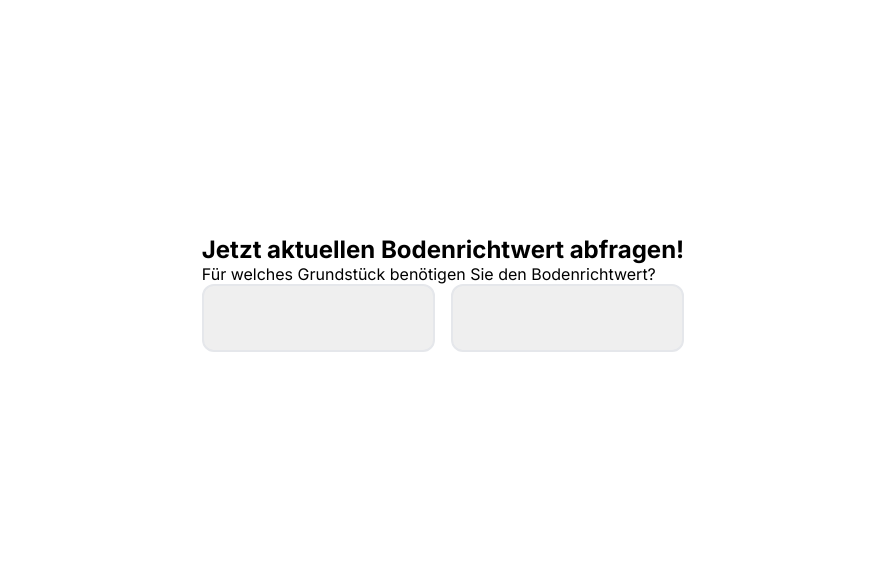
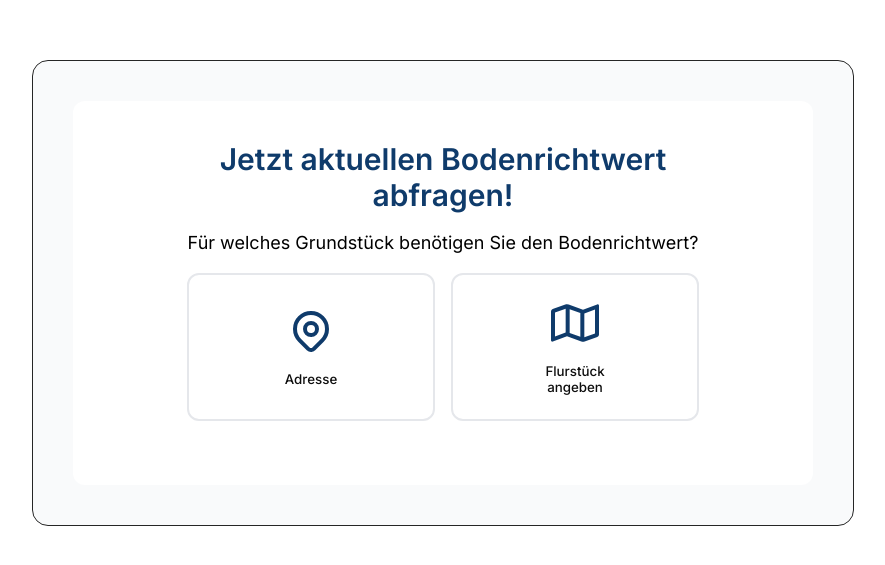
Before and after one commit to ProgrammingWithZakarya/dynamic-multi-step-form, a React (Vite) app: page / in a window 1280 px wide. Shown: the part 107-672 px from the top of the page, without its empty margins (197-1082 px from the left). Built offline with nearby package versions, Linux system fonts and the light colour scheme.

Commit message:
[edit]: redesgined FormGenerator component

```diff
--- a/src/App.tsx
+++ b/src/App.tsx
@@ -1,12 +1,15 @@
 import { form } from "./assets/data";
-import Center from "./components/Center";
+import Card from "./components/Card";
+import Container from "./components/Container";
 import { FormGenerator } from "./components/form";
 
 function App() {
   return (
-    <Center asCard>
-      <FormGenerator form={form} />
-    </Center>
+    <Container>
+      <Card>
+        <FormGenerator form={form} />
+      </Card>
+    </Container>
   );
 }
 
--- a/src/components/Button.tsx
+++ b/src/components/Button.tsx
@@ -6,17 +6,17 @@ interface ButtonProps {
   onClick?(event: MouseEvent): void;
   icon?: ReactNode;
   isDisabled?: boolean;
-  label?: string;
+  children?: ReactNode;
   variant?: "primary" | "secondary";
 }
 
 const Button = (props: ButtonProps) => {
   const {
-    label,
     icon,
     className = "",
     variant = "primary",
     isDisabled,
+    children,
     ...rest
   } = props;
   return (
@@ -25,7 +25,7 @@ const Button = (props: ButtonProps) => {
       disabled={isDisabled}
       {...rest}
     >
-      {!!label && <span className="button__label">{label}</span>}
+      {!!children && <span className="button__label">{children}</span>}
       {!!icon && <span className="button__icon-wrapper">{icon}</span>}
     </button>
   );
--- a/src/components/form/FormGenerator.tsx
+++ b/src/components/form/FormGenerator.tsx
@@ -1,8 +1,8 @@
 import { useState } from "react";
+import { GoArrowLeft, GoArrowRight } from "react-icons/go";
 import { Fields, FormData, Step, Steps } from "../../typs";
-import Center from "../Center";
+import Button from "../Button";
 import StepBox from "../StepBox";
-import Button from "../Button";
 import FieldsRenderer from "./FieldRenderer";
 
 interface FormGeneratorProps {
@@ -32,7 +32,7 @@ const FormGenerator = (props: FormGeneratorProps) => {
       const value = formData[name];
 
       if (!!isRequired && !value) {
-        errors[name] = `${(field.props as any)?.label || name} is required`;
+        errors[name] = `Bitte ${(field.props as any)?.label || name} eingeben`;
       }
 
       if (typeof value === "string") {
@@ -84,7 +84,15 @@ const FormGenerator = (props: FormGeneratorProps) => {
 
   return (
     <div className="form-generator-container">
-      {!!currentStep.title && <h2>{currentStep.title}</h2>}
+      {!!currentStep.title && (
+        <h2
+          style={{
+            marginBottom: currentStep.description ? "1rem" : "2.5rem",
+          }}
+        >
+          {currentStep.title}
+        </h2>
+      )}
       {!!currentStep.description && <p>{currentStep.description}</p>}
 
       {!!currentStep.fields?.length && (
@@ -97,42 +105,40 @@ const FormGenerator = (props: FormGeneratorProps) => {
       )}
 
       {!!currentStep?.steps && currentStep?.steps?.length > 1 && (
-        <Center gap={16}>
+        <div className="step-boxes-container">
           {currentStep.steps.map((stepItem) => (
-            <StepBox key={stepItem.name} onClick={() => goToStep(stepItem)}>
-              <h4>{stepItem.title}</h4>
-            </StepBox>
+            <StepBox
+              key={stepItem.name}
+              label={stepItem.name}
+              icon={stepItem.icon}
+              onClick={() => goToStep(stepItem)}
+            />
           ))}
-        </Center>
+        </div>
       )}
 
-      <div
-        style={{
-          display: "flex",
-          alignItems: "center",
-          justifyContent: "space-between",
-        }}
-      >
-        <div>
+      <div className="steps-handlers-wrapper">
+        <div className="prev-button-wrapper">
           {stepPath.length !== 1 && (
             <Button
               type="button"
+              variant="secondary"
               onClick={goToPrevStep}
+              icon={<GoArrowLeft />}
               isDisabled={stepPath.length === 1}
-            >
-              Prev
-            </Button>
+            ></Button>
           )}
         </div>
 
-        <div>
+        <div className="next-button-wrapper">
           {currentStep.steps?.length === 1 && (
             <Button
               type="button"
               onClick={goToNextStep}
+              icon={<GoArrowRight />}
               isDisabled={!currentStep.steps && !currentStep.steps[0]}
             >
-              Next
+              Weiter
             </Button>
           )}
         </div>
--- a/src/components/form/form.css
+++ b/src/components/form/form.css
@@ -372,3 +372,41 @@
   font-weight: 400;
   color: red;
 }
+
+.form-generator-container {
+  max-width: 32rem;
+  margin-right: auto;
+  margin-left: auto;
+}
+
+.form-generator-container h2 {
+  color: var(--primary-color);
+  margin-top: 1rem;
+  overflow-wrap: break-word;
+  font-size: 1.875rem;
+  line-height: 2.25rem;
+  font-weight: 600;
+  text-align: center;
+}
+
+.form-generator-container p {
+  margin-bottom: 1rem;
+  text-align: center;
+  font-size: 1.125rem;
+  line-height: 1.75rem;
+}
+
+.form-generator-container .steps-handlers-wrapper {
+  margin-top: 2.5rem;
+  display: flex;
+  justify-content: space-between;
+  align-items: center;
+  gap: 1rem;
+}
+
+.form-generator-container .steps-handlers-wrapper .prev-button-wrapper {
+  flex-grow: 3;
+}
+.form-generator-container .steps-handlers-wrapper .next-button-wrapper {
+  flex-grow: 9;
+}
--- a/src/index.css
+++ b/src/index.css
@@ -50,9 +50,9 @@
   background-color: #ffffff;
 }
 
-.step-box-container {
-  display: flex;
-  flex-direction: column;
+.step-boxes-container {
+  display: grid;
+  grid-template-columns: repeat(1, minmax(0, 1fr));
   gap: 1rem;
 }
 
@@ -68,6 +68,7 @@
     text-decoration-color, fill, stroke;
   transition-timing-function: cubic-bezier(0.4, 0, 0.2, 1);
   transition-duration: 300ms;
+  background-color: transparent;
 }
 
 .step-box:hover {
@@ -119,11 +120,11 @@
     padding: 1.5rem;
   }
 
-  .step-box-container {
-    flex-direction: row;
+  .step-boxes-container {
+    grid-template-columns: repeat(2, minmax(0, 1fr));
   }
 
   .step-box {
-    padding: 1.5rem;
+    padding: 1.5rem 8vw;
   }
 }
```
